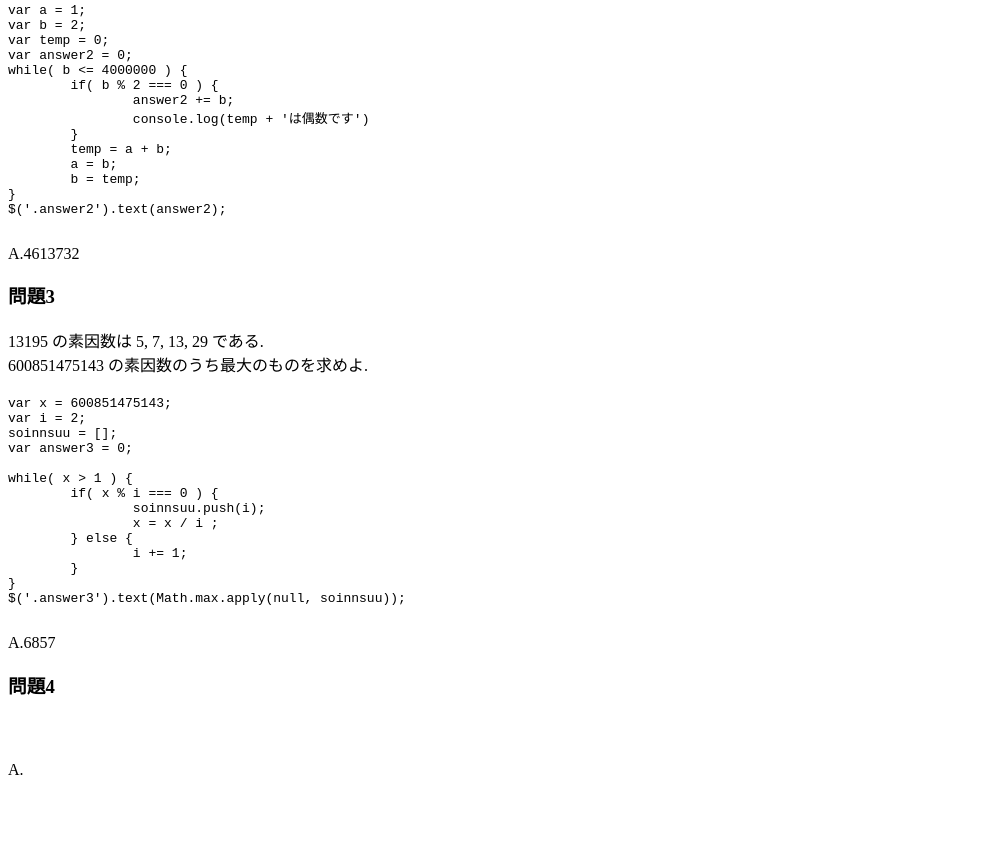
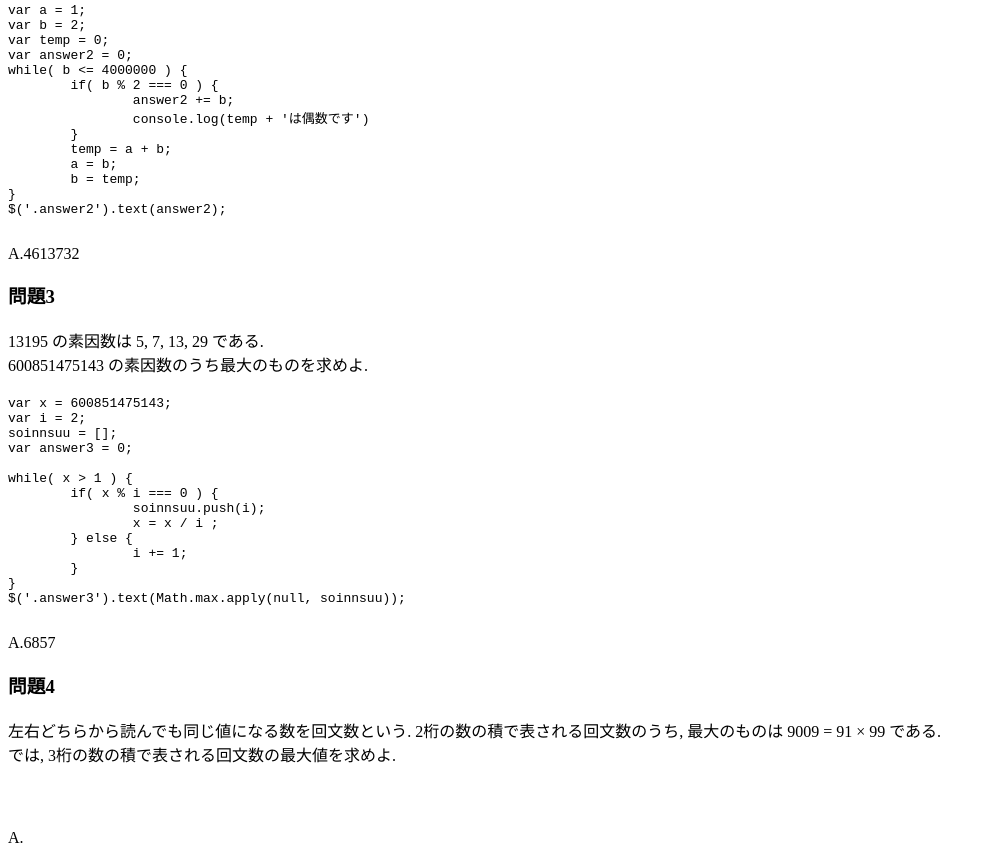
Before and after one commit to szaizen/WriteCodeEveryday, a plain HTML site: page index.html in a window 1280 px wide. Shown: the part 519-1374 px from the top of the page, without its empty margins (0-995 px from the left). Before the commit the page ends 1306 px from the top, so only its background shows below. Drawn offline with nearby package versions, Linux system fonts and the light colour scheme.

Commit message:
問題文反映

```diff
--- a/index.html
+++ b/index.html
@@ -93,7 +93,8 @@ $('.answer3').text(Math.max.apply(null, soinnsuu));
 	<div class="probrem4">
 		<h3>問題4</h3>
 		<div class="probrem">
-
+			左右どちらから読んでも同じ値になる数を回文数という. 2桁の数の積で表される回文数のうち, 最大のものは 9009 = 91 × 99 である.<br>
+			では, 3桁の数の積で表される回文数の最大値を求めよ.
 		</div>
 		<div class="answer">
 			<pre class="program">
```
